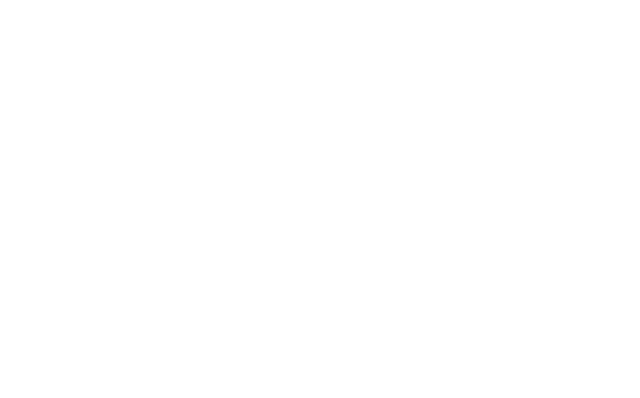
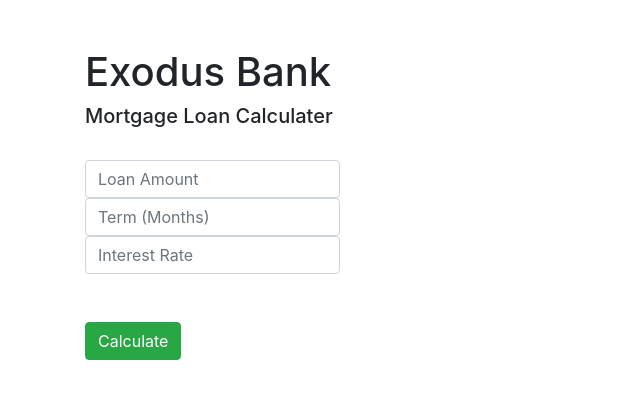
Before and after one commit to johndavid25/mortgageLoanCalculator, a plain HTML site: page index.html in a window 1280 px wide. Shown: the whole page, without its empty margins (0-640 px from the left). Drawn offline with nearby package versions, Linux system fonts and the light colour scheme.

Commit message:
input box

```diff
--- a/index.html
+++ b/index.html
@@ -1,7 +1,7 @@
 <!doctype html>
 <html lang="en">
   <head>
-    <title>Title</title>
+    <title>Exodus Bank</title>
     <!-- Required meta tags -->
     <meta charset="utf-8">
     <meta name="viewport" content="width=device-width, initial-scale=1, shrink-to-fit=no">
@@ -10,6 +10,30 @@
     <link rel="stylesheet" href="https://stackpath.bootstrapcdn.com/bootstrap/4.3.1/css/bootstrap.min.css" integrity="sha384-ggOyR0iXCbMQv3Xipma34MD+dH/1fQ784/j6cY/iJTQUOhcWr7x9JvoRxT2MZw1T" crossorigin="anonymous">
   </head>
   <body>
+      <div class="container">
+        <div class="row mt-5">
+            <dov class="col-3">
+                <h1>Exodus Bank</h1>
+                <h5>Mortgage Loan Calculater</h5>
+                <br>
+                <input class="form-control" type="number" name="loanAmount" id="loanAmount" placeholder="Loan Amount">
+                <input class="form-control" type="number" name="term" id="term" placeholder="Term (Months)">
+                <input class="form-control" type="number" name="interestRate" id="interestRate" placeholder="Interest Rate">
+                <br><br>
+                <button class="btn btn-success" id="solution">Calculate</button>
+            </dov>
+            <div class="col-9">
+
+            </div>
+        </div>
+      </div>
+
+
+
+
+
+
+
 
     <!-- Optional JavaScript -->
     <!-- jQuery first, then Popper.js, then Bootstrap JS -->
```
